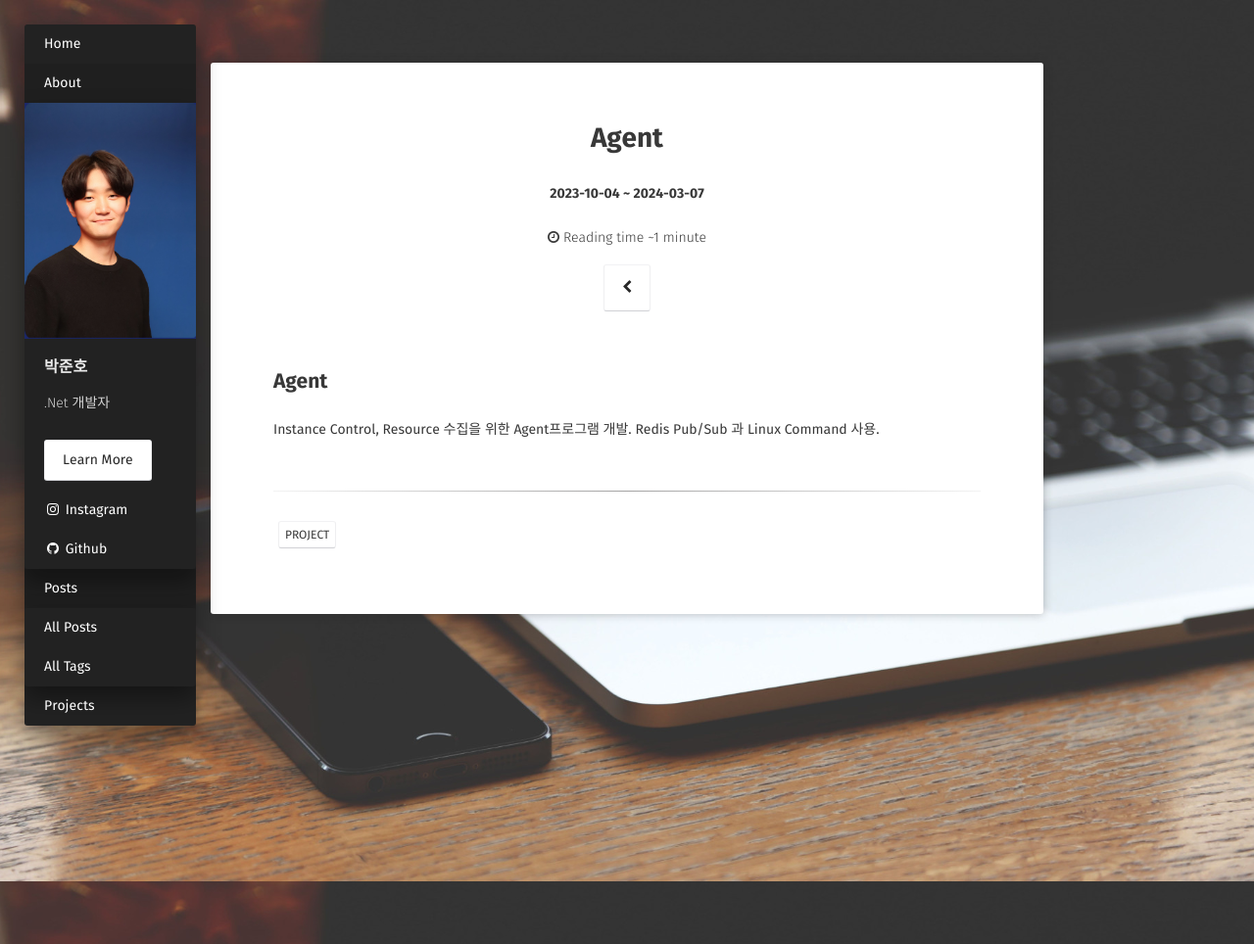
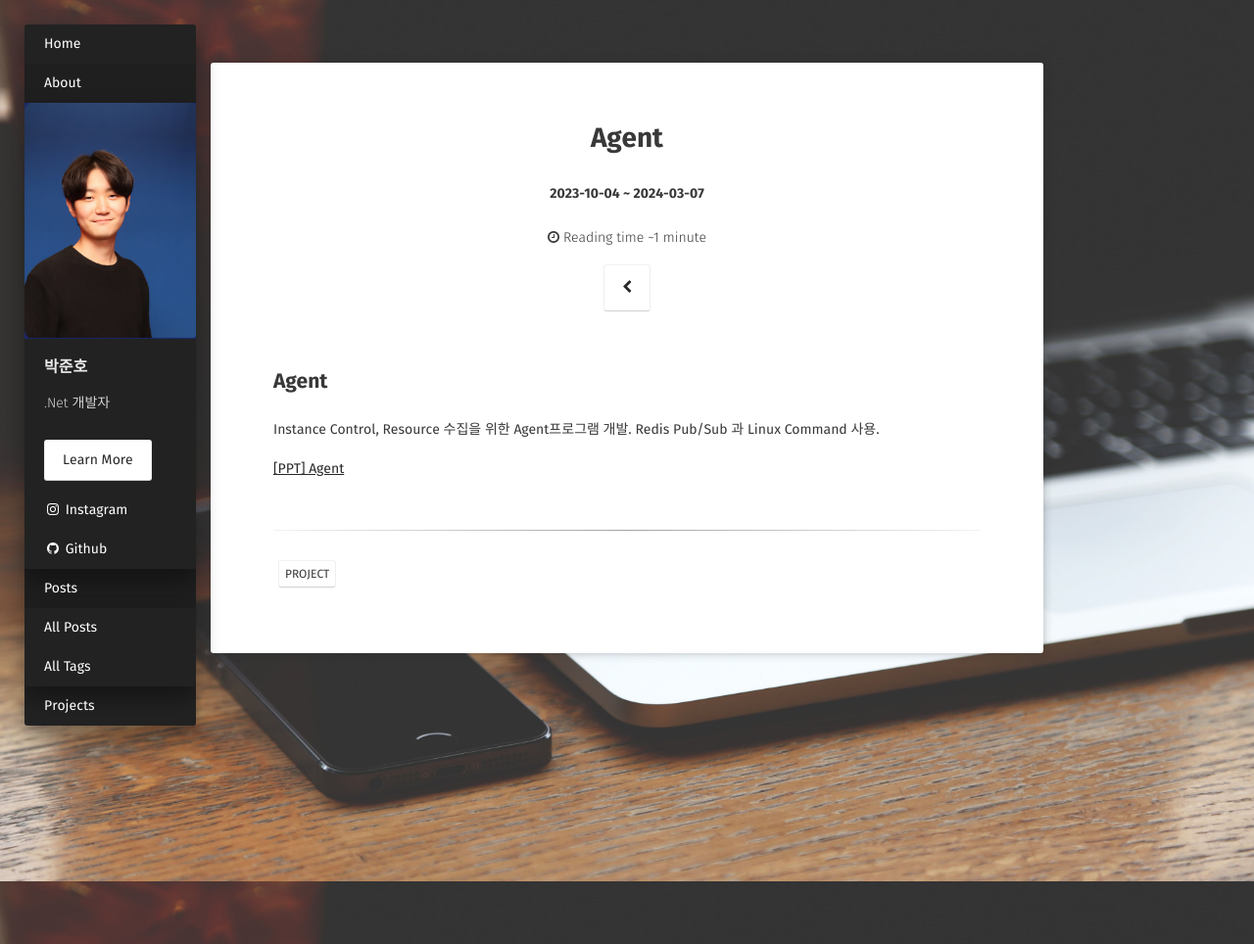
Before and after one commit to joonho-park/Profile, a Jekyll site: the page built from _posts/2025-08-29-Agent.md, in a window 1280 px wide. Shown: the whole page at 98% size. Built offline with Jekyll 4.4.1, drawn with Linux system fonts in a browser that asks for light colours; some web fonts are replaced.

Commit message:
Agent PPt 추가 , PPT 수정

```diff
--- a/_posts/2025-08-29-Agent.md
+++ b/_posts/2025-08-29-Agent.md
@@ -14,3 +14,5 @@ comments: false
 ## Agent
 
 Instance Control, Resource 수집을 위한 Agent프로그램 개발. Redis Pub/Sub 과 Linux Command 사용.
+
+[[PPT] Agent](/assets/pdf/Agent.pdf)
```
Also changed, not shown: 4 other files.
